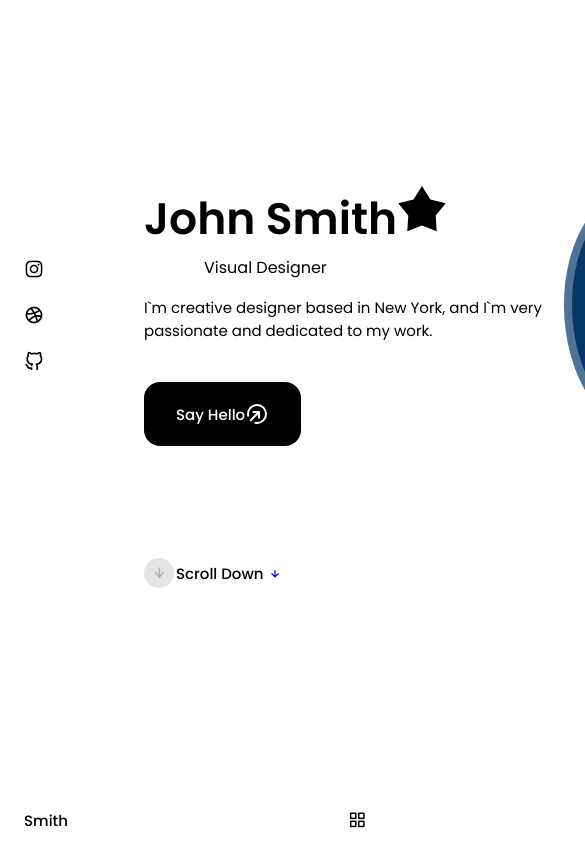
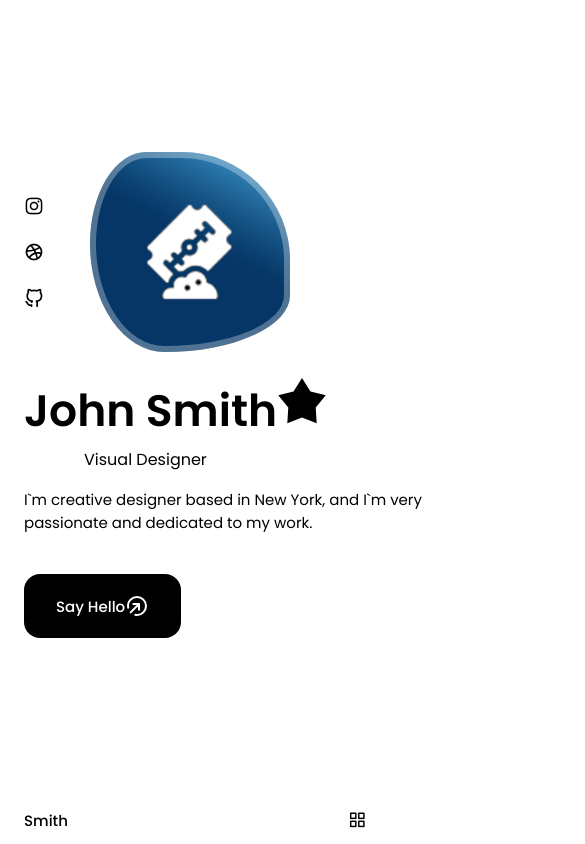
Before and after one commit to kravchuks/portfolio, a React (Create React App) app: page / in a window 390 px wide. Shown: the top 844 px of the page, 585 px wide, since content can reach past the window. Built offline with nearby package versions, Linux system fonts and the light colour scheme.

Commit message:
Add adaptive to 768px screen

```diff
--- a/src/components/home/home.css
+++ b/src/components/home/home.css
@@ -156,6 +156,29 @@
 
 /*---------------For medium devices----------------*/
 @media screen and (max-width: 768px) {
+  .home__content {
+    grid-template-columns: 0.5fr 3fr;
+    padding-top: 3.5rem;
+  }
+
+  .home__img {
+    order: initial;
+    justify-self: initial;
+  }
+
+  .home__data {
+    grid-column: 1/3;
+  }
+
+  .home__img {
+    box-shadow: inset 0 0 0 6px rgb(255 255 255 / 30%);
+    width: 200px;
+    height: 200px;
+  }
+
+  .home__scroll {
+    display: none;
+  }
 }
 
 @media screen and (max-width: 576px) {
```
